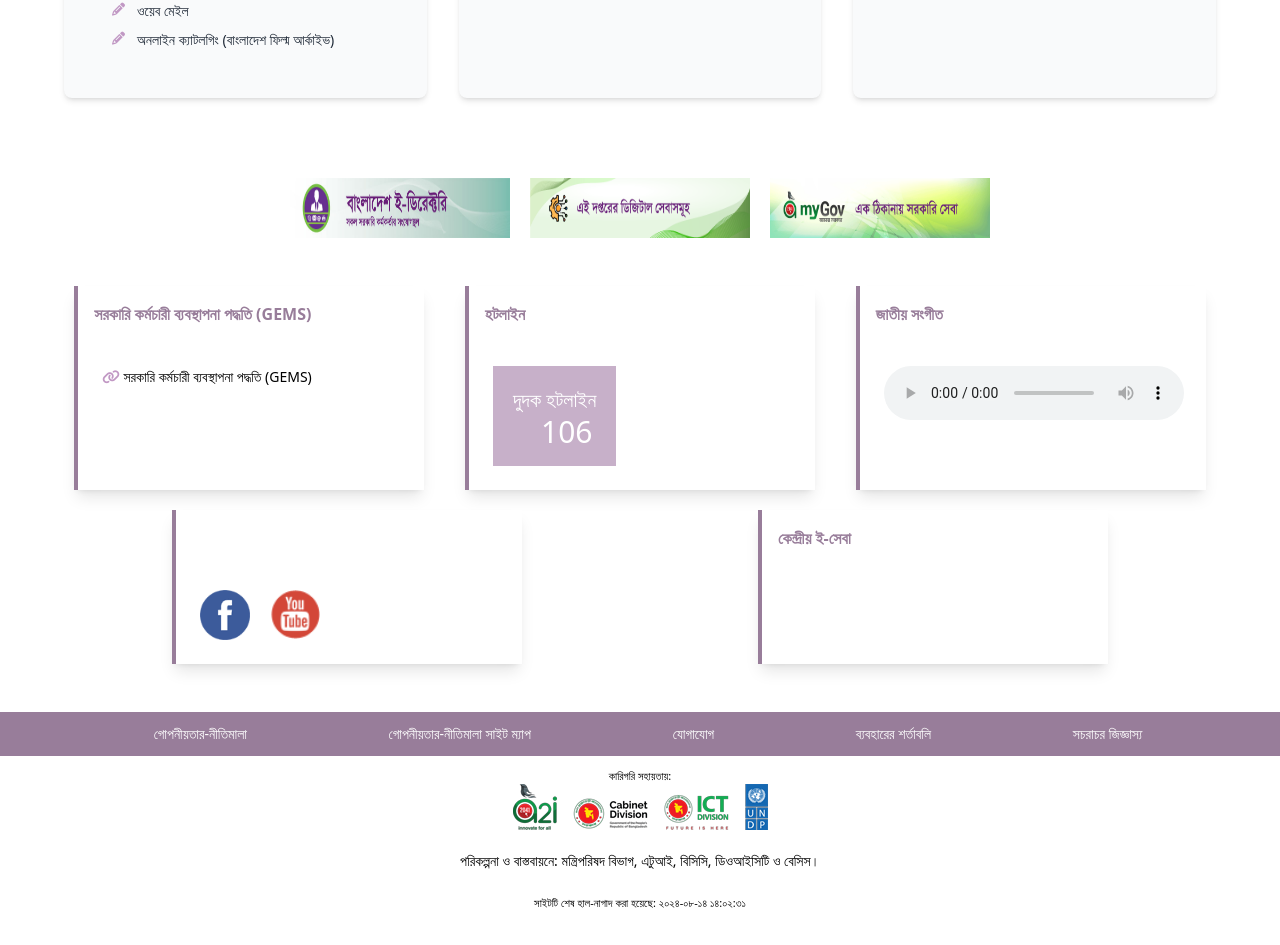
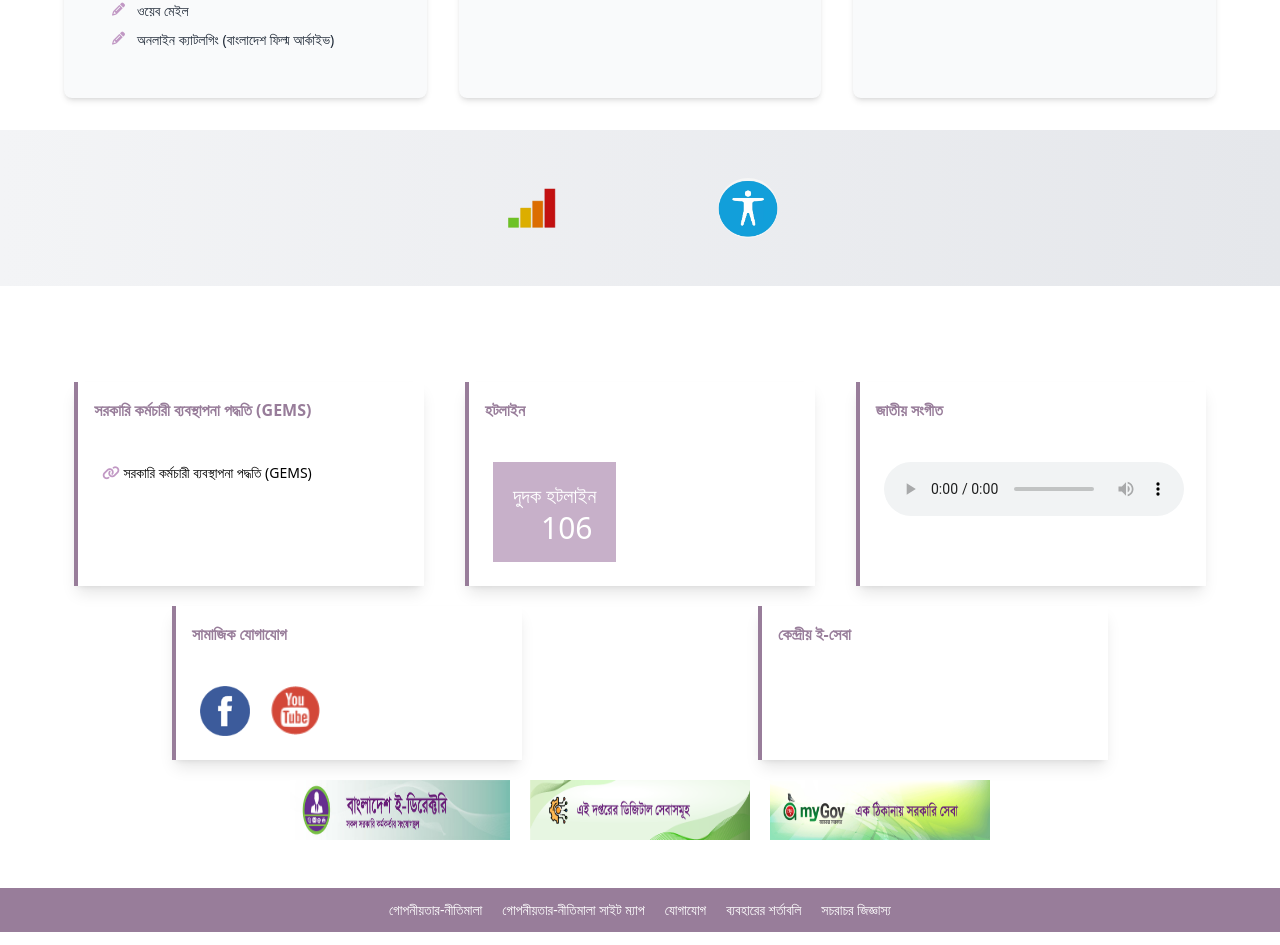
Before and after one commit to sabrinaahmednitu/Ministry-of-Information-and-Broadcasting, a React (Vite) app: page / in a window 1280 px wide. Shown: the part 3473-4418 px from the top of the page. Before the commit the page ends 4397 px from the top, so only its background shows below. Built offline with nearby package versions, Linux system fonts and the light colour scheme.

Commit message:
all section ok

```diff
--- a/src/Components/Home/ESeba.jsx
+++ b/src/Components/Home/ESeba.jsx
@@ -9,12 +9,6 @@ import youtube from '../../assets/image/youtube (4).png';
 const ESeba = () => {
   return (
     <div className="container mx-auto w-[90%] py-12">
-      <div className="link-1 flex flex-wrap justify-center max-w-[800px] gap-5 mx-auto ">
-        <img className="w-[220px] h-[60px] " src={link1} alt="" />
-        <img className="w-[220px] h-[60px]" src={link2} alt="" />
-        <img className="w-[220px] h-[60px]" src={link3} alt="" />
-      </div>
-
       <div className="link-2 flex flex-wrap justify-center max-w-[1200px] gap-5 mx-auto pt-12">
         {/*  সরকারি কর্মচারী ব্যবস্থাপনা পদ্ধতি (GEMS){' '} */}
         <div className="bg-white shadow-lg overflow-hidden max-w-md w-[350px] mx-auto flex flex-col border-l-4 border-[#987D9A]">
@@ -68,7 +62,7 @@ const ESeba = () => {
         {/*  সামাজিক যোগাযোগ */}
         <div className="bg-white shadow-lg overflow-hidden max-w-md w-[350px] mx-auto flex flex-col border-l-4 border-[#987D9A]">
           <div className="flex items-center p-4">
-            <h1 className="font-semibold text-[#987D9A] text-white text-center">
+            <h1 className="font-semibold text-[#987D9A]  text-center">
               সামাজিক যোগাযোগ
             </h1>
           </div>
@@ -85,6 +79,11 @@ const ESeba = () => {
             </h1>
           </div>
         </div>
+        <div className="link-1 flex flex-wrap justify-center max-w-[800px] gap-5 mx-auto ">
+          <img className="w-[220px] h-[60px] " src={link1} alt="" />
+          <img className="w-[220px] h-[60px]" src={link2} alt="" />
+          <img className="w-[220px] h-[60px]" src={link3} alt="" />
+        </div>
       </div>
     </div>
   );
--- /dev/null
+++ b/src/Components/Home/PublicOpinion.jsx
@@ -0,0 +1,20 @@
+import React from 'react';
+import opinion1 from '../../assets/image/poll-icon.gif';
+import opinion2 from '../../assets/image/comment.gif';
+import opinion3 from '../../assets/image/accessibility.webp';
+
+const PublicOpinion = () => {
+    return (
+      <div>
+        <div className="bg-gradient-to-r from-gray-100 to-gray-200 py-12">
+          <div className="flex flex-wrap justify-center max-w-[1000px] mx-auto gap-12">
+            <img className="w-[60px] h-[60px]" src={opinion1} alt="" />
+            <img className="w-[60px] h-[60px]" src={opinion2} alt="" />
+            <img className="w-[60px] h-[60px] rounded-[50%]" src={opinion3} alt="" />
+          </div>
+        </div>
+      </div>
+    );
+};
+
+export default PublicOpinion;
--- a/src/Pages/Home.jsx
+++ b/src/Pages/Home.jsx
@@ -4,6 +4,7 @@ import AllCards from '../Components/Home/AllCards';
 import InternalEService from '../Components/Home/InternalEService';
 import ESeba from '../Components/Home/ESeba';
 import HotLine from '../Components/Home/HotLine';
+import PublicOpinion from '../Components/Home/PublicOpinion';
 
 const Home = () => {
   return (
@@ -11,7 +12,8 @@ const Home = () => {
       <MainGuest></MainGuest>
       <AllCards></AllCards>
       <HotLine></HotLine>
-      <InternalEService></InternalEService>
+          <InternalEService></InternalEService>
+          <PublicOpinion></PublicOpinion>
       <ESeba></ESeba>
     </div>
   );
--- a/src/Shared/Footer/Footer.jsx
+++ b/src/Shared/Footer/Footer.jsx
@@ -4,24 +4,12 @@ import helpingPartner from '../../assets/image/np-logo-set.png';
 const Footer = () => {
   return (
     <section>
-      <footer className="footer p-3 bg-[#987D9A] text-white">
-        <aside>
-
-        </aside>
-        <nav>
+      <footer className="footer p-3 bg-[#987D9A] text-white ">
+        <nav className='flex gap-5 mx-auto flex-wrap'>
           <h6> গোপনীয়তার-নীতিমালা</h6>
-        </nav>
-        <nav>
           <h6>গোপনীয়তার-নীতিমালা সাইট ম্যাপ</h6>
-        </nav>
-
-        <nav>
           <h6>যোগাযোগ</h6>
-        </nav>
-        <nav>
           <h6>ব্যবহারের শর্তাবলি</h6>
-        </nav>
-        <nav>
           <h6> সচরাচর জিজ্ঞাস্য</h6>
         </nav>
       </footer>
@@ -38,7 +26,7 @@ const Footer = () => {
         </h6>
       </div>
       {/* footer 3 */}
-      <div className=" p-3 ">
+      <div className=" pt-2 pb-5">
         <div className="text-center text-[11px]">
           সাইটটি শেষ হাল-নাগাদ করা হয়েছে: ২০২৪-০৮-১৪ ১৪:০২:৩১
         </div>
```
Also changed, not shown: src/assets/image/accessibility.webp (added), src/assets/image/intro-to-web-accessibility-the-important-facts-beginners-should-know.webp (deleted).
